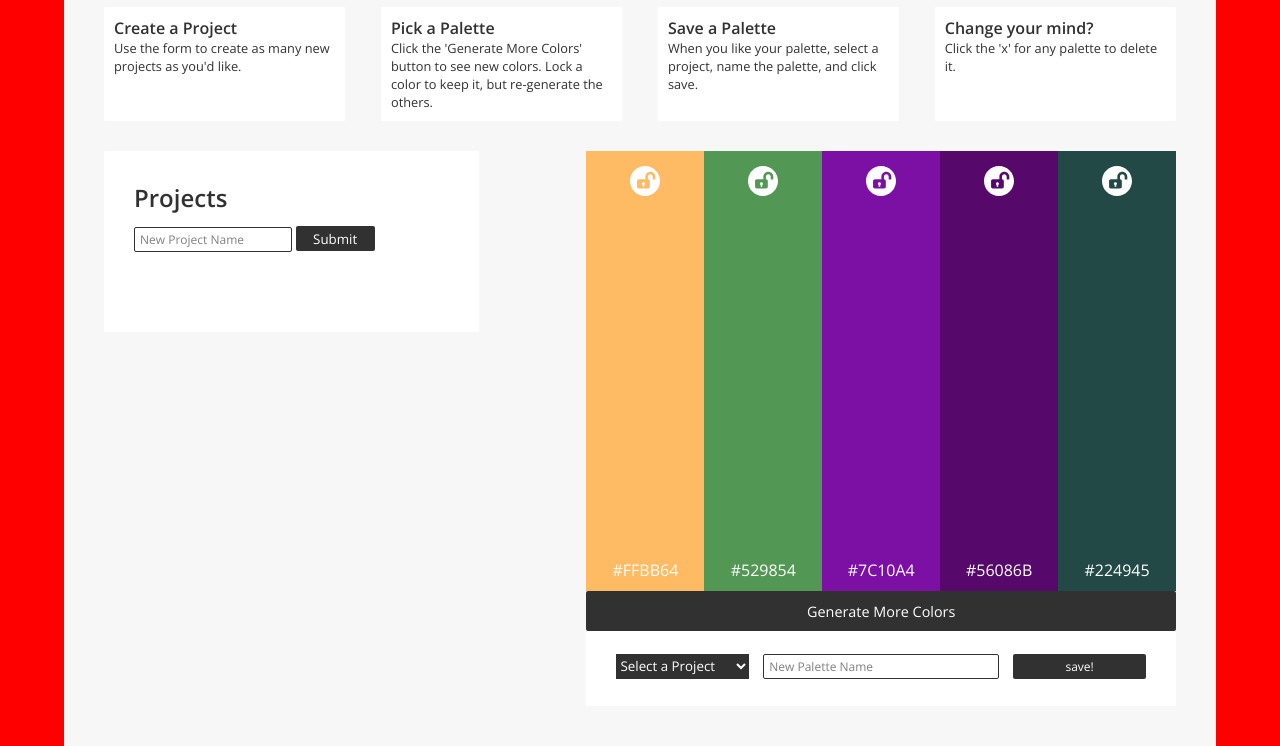
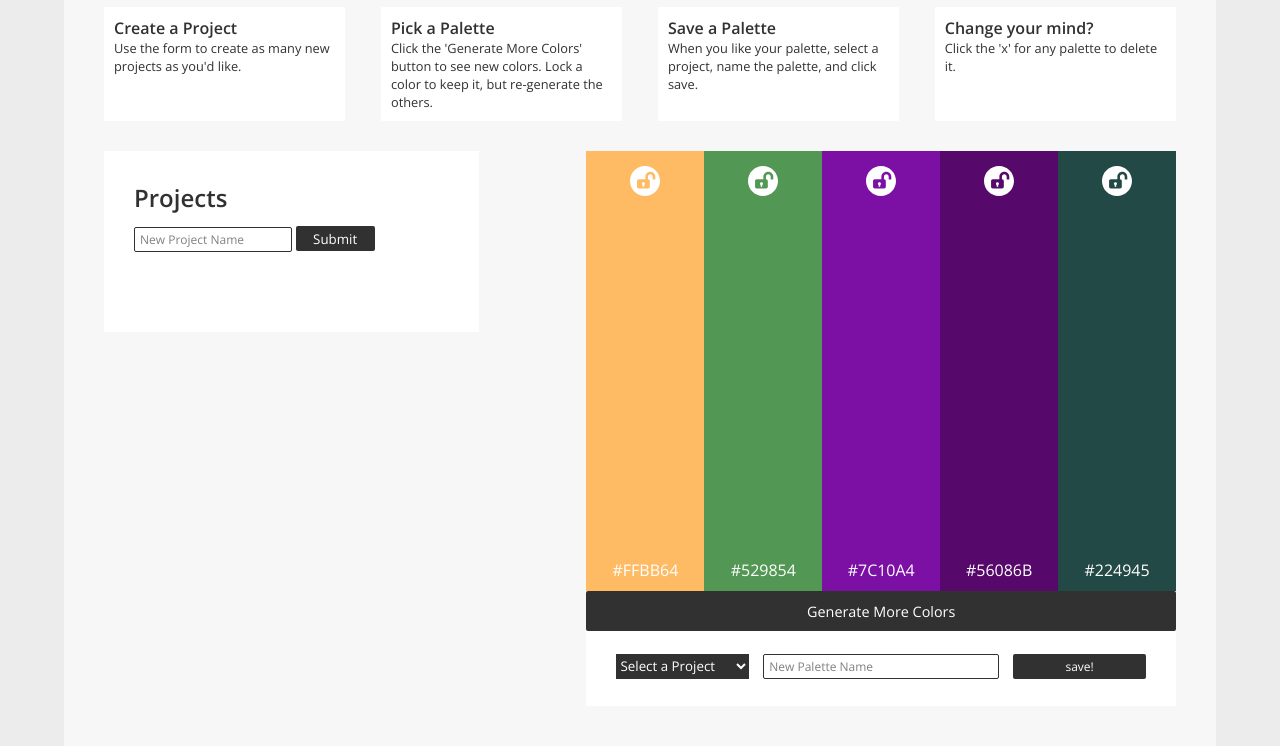
Before and after one commit to turingschool-examples/b3-fetch-intro-server, a website: page public/index.html in a window 1280 px wide. Shown: the part 101-847 px from the top of the page. Drawn offline with nearby package versions, Linux system fonts and the light colour scheme; no server answers.

Commit message:
Checked heroku CI, works

```diff
--- a/public/css/styles.css
+++ b/public/css/styles.css
@@ -6,8 +6,7 @@
 }
 
 body {
-  /*background-color: #ececec;*/
-  background-color: red;
+  background-color: #ececec;
 }
 
 .title {
```
